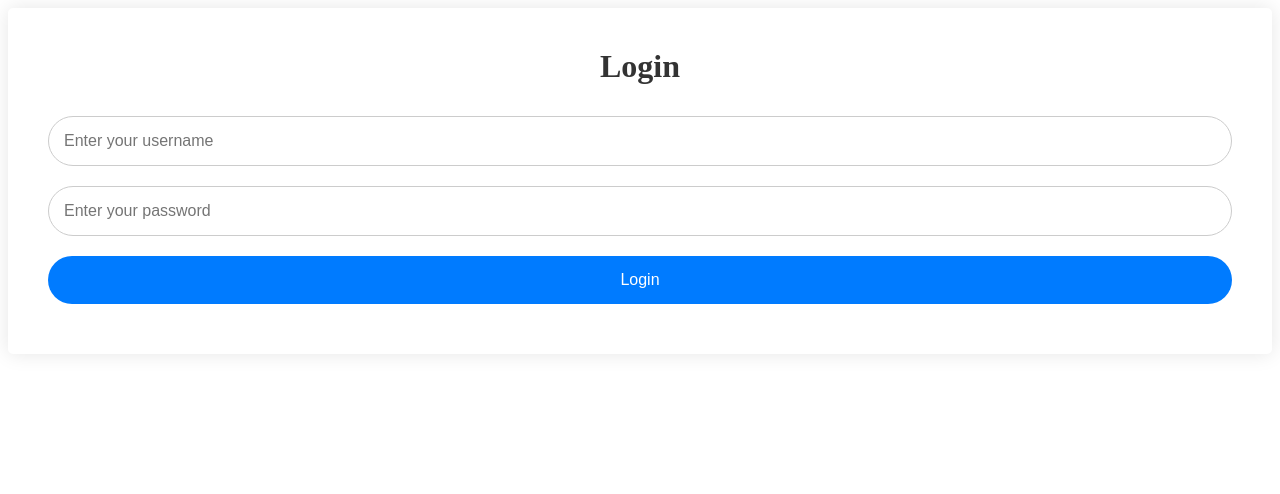
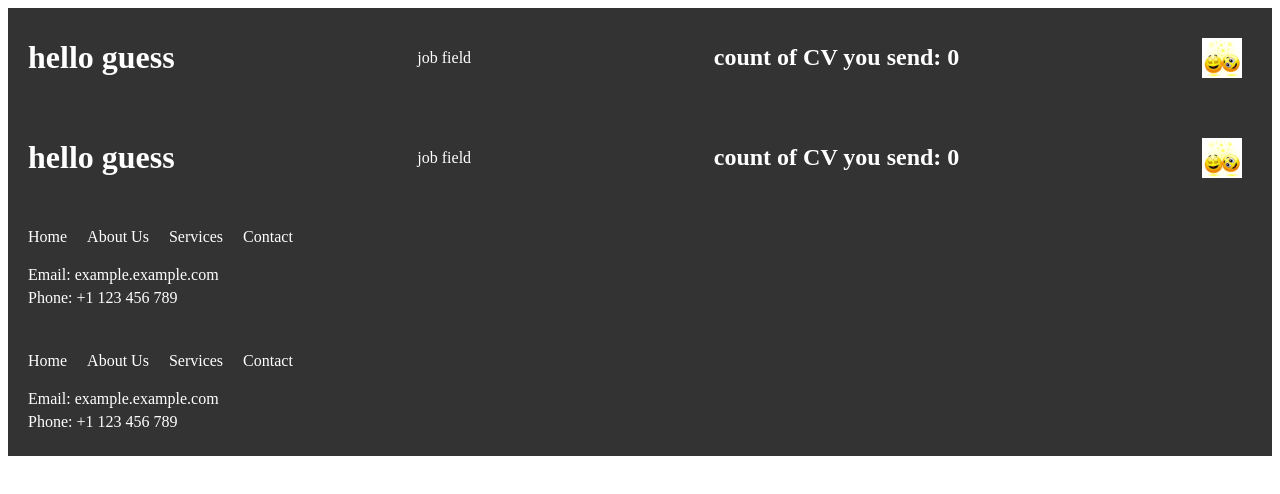
Before and after one commit to SheviEngelsberg/AngularJobsProject, an Angular app in the folder AngularClientSideJobsProject/: page / in a window 1280 px wide. Shown: the top 494 px of the page. Built offline with nearby package versions, Linux system fonts and the light colour scheme.

Commit message:
Adding a main component and changing additional components

```diff
--- a/AngularClientSideJobsProject/src/app/app.component.html
+++ b/AngularClientSideJobsProject/src/app/app.component.html
@@ -1 +1 @@
-<app-login></app-login>
+<app-main-component></app-main-component>
--- a/AngularClientSideJobsProject/src/app/components/login/login.component.html
+++ b/AngularClientSideJobsProject/src/app/components/login/login.component.html
@@ -2,7 +2,8 @@
     <h1>Login</h1>
     <form>
         <input type="text" placeholder="Enter your username" name="username" [(ngModel)]="username" required><br>
-        <input type="password" placeholder="Enter your password" name="password" [(ngModel)]="password" required><br>
+        <input type="password" placeholder="Enter your password" name="password" [(ngModel)]="password" required minlength="8" #password="ngModel"><br>
+        <div *ngIf="password.valid">hii</div>
         <input type="submit" value="Login" (click)="userExist()">
     </form>
 </div>
--- a/AngularClientSideJobsProject/src/app/components/login/login.component.ts
+++ b/AngularClientSideJobsProject/src/app/components/login/login.component.ts
@@ -1,6 +1,6 @@
 import { Component } from '@angular/core';
-import { User } from '../../models/user';
-import { LoginService } from '../../services/login.service';
+import { User } from '../../models/user'
+import { LoginService } from '../../services/login.service'
 
 @Component({
   selector: 'app-login',
@@ -8,21 +8,14 @@ import { LoginService } from '../../services/login.service';
   styleUrl: './login.component.scss'
 })
 export class LoginComponent {
-  constructor(private loginService: LoginService) {
+  constructor(private loginService: LoginService){}
 
-  }
   username?: string
   password?: string
   user?: User
 
-  userExist() {
-    this.loginService.getUserByNameAndPassword(this.username, this.password).subscribe((user: User | null) => {
-      if (user === null) {
-        alert("user not found")
-      }
-      else {
-        this.user=user
-      }
-    });
+  userExist(): void {
+    this.loginService.getUserByNameAndPassword(this.username, this.password)
+      .subscribe();
   }
 }
--- a/AngularClientSideJobsProject/src/app/components/main-component/main-component.component.html
+++ b/AngularClientSideJobsProject/src/app/components/main-component/main-component.component.html
@@ -1 +1,32 @@
-<p>main-component works!</p>
+<header>
+    <ul>
+      <li>
+        <h1 >hello guess</h1>
+      </li>
+      <li>
+        <a href="">job field</a>
+      </li>
+      <li>
+        <h2>count of CV you send: 0</h2>
+      </li>
+      <li>
+        <a [routerLink]="'/login'"><img src="../../../assets/אימוגי.jpg" alt=""></a>
+      </li>
+    </ul>
+  </header>
+  <router-outlet></router-outlet>
+
+  <footer>
+    <nav>
+      <ul>
+        <li><a href="#">Home</a></li>
+        <li><a href="#">About Us</a></li>
+        <li><a href="#">Services</a></li>
+        <li><a href="#">Contact</a></li>
+      </ul>
+    </nav>
+    <div class="contact-details">
+      <p>Email: example.example.com</p>
+      <p>Phone: +1 123 456 789</p>
+    </div>
+  </footer>
--- a/AngularClientSideJobsProject/src/app/components/main-component/main-component.component.scss
+++ b/AngularClientSideJobsProject/src/app/components/main-component/main-component.component.scss
@@ -0,0 +1,69 @@
+/* Styles for header navigation */
+header {
+    background-color: #333; /* Background color of the header */
+    color: #fff; /* Text color of the header */
+    padding: 10px 20px; /* Padding inside the header */
+  }
+
+  header ul {
+    display: flex; /* Use flexbox */
+    justify-content: space-between; /* Distribute items evenly */
+    align-items: center; /* Align items vertically */
+    list-style-type: none; /* Removes default bullet points from the list */
+    margin: 0; /* Removes default margin */
+    padding: 0; /* Removes default padding */
+  }
+
+  header a {
+    text-decoration: none;
+    color: #fff;
+  }
+
+  header a:hover {
+    text-decoration: underline;
+  }
+
+  header img {
+    max-width: 40px;
+    vertical-align: middle;
+    margin-right: 10px;
+  }
+
+  /* Styles for footer */
+  footer {
+    background-color: #333;
+    color: #fff;
+    padding: 20px;
+  }
+
+  footer nav ul {
+    list-style-type: none;
+    padding: 0;
+    margin: 0;
+  }
+
+  footer nav ul li {
+    display: inline-block;
+    margin-right: 20px;
+  }
+
+  footer nav ul li:last-child {
+    margin-right: 0;
+  }
+
+  footer nav ul li a {
+    color: #fff;
+    text-decoration: none;
+  }
+
+  footer nav ul li a:hover {
+    text-decoration: underline;
+  }
+
+  .contact-details {
+    margin-top: 20px;
+  }
+
+  .contact-details p {
+    margin: 5px 0;
+  }
--- a/AngularClientSideJobsProject/src/app/services/login.service.ts
+++ b/AngularClientSideJobsProject/src/app/services/login.service.ts
@@ -1,18 +1,26 @@
 import { HttpClient } from '@angular/common/http';
 import { Injectable } from '@angular/core';
-import { User } from '../models/user';
 import { Observable } from 'rxjs';
+import { User } from '../models/user'
+import { tap } from 'rxjs/operators';
+
 
 @Injectable({
   providedIn: 'root'
 })
 export class LoginService {
 
-  constructor(private http: HttpClient) {
+  constructor(private http: HttpClient) {}
+
+  getUserByNameAndPassword(name?: string, password?: string): Observable<User | null> {
+    return this.http.get<User>(`https://localhost:44337/api/User/GetUser/${name}/${password}`).pipe(
+      tap((user: User | null) => {
+        if (user === null) {
+          alert('User not found');
+        } else {
+          localStorage.setItem('user', JSON.stringify(user));
+        }
+      })
+    );
   }
-
-  getUserByNameAndPassword(name?: string, password?: string) : Observable<User>{
-    return this.http.get<User>(`https://localhost:44337/api/User/GetUser/${name}/${password}`);
-  }
-
 }
```
Also changed, not shown: AngularClientSideJobsProject/src/assets/אימוגי.jpg (added).
